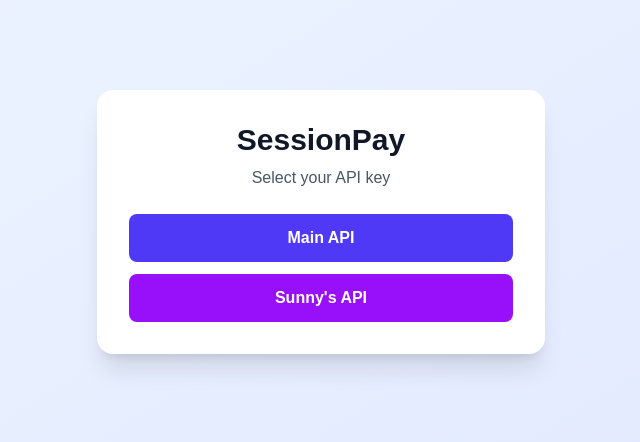
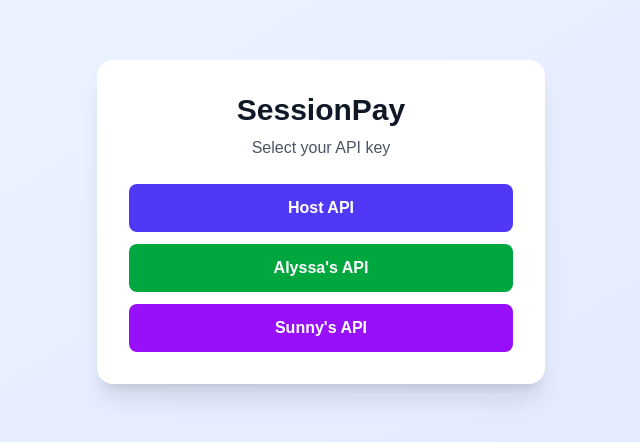
Before and after one commit to alissawu/locushack, a Next.js app in the folder application/: page / in a window 1280 px wide. Shown: the part 178-620 px from the top of the page, without its empty margins (319-959 px from the left). Built offline with nearby package versions, Linux system fonts and the light colour scheme.

Commit message:
add 3 people

```diff
--- a/application/app/page.tsx
+++ b/application/app/page.tsx
@@ -24,7 +24,7 @@ export default function ChatPage() {
   // Connection state
   const [ws, setWs] = useState<WebSocket | null>(null);
   const [connected, setConnected] = useState(false);
-  const [apiKey, setApiKey] = useState<'main' | 'sunny' | null>(null);
+  const [apiKey, setApiKey] = useState<'host' | 'alyssa' | 'sunny' | null>(null);
 
   // Room state
   const [rooms, setRooms] = useState<Room[]>([]);
@@ -217,10 +217,16 @@ export default function ChatPage() {
 
           <div className="space-y-3">
             <button
-              onClick={() => setApiKey('main')}
+              onClick={() => setApiKey('host')}
               className="w-full py-3 bg-indigo-600 hover:bg-indigo-700 text-white font-semibold rounded-lg transition-colors"
             >
-              Main API
+              Host API
+            </button>
+            <button
+              onClick={() => setApiKey('alyssa')}
+              className="w-full py-3 bg-green-600 hover:bg-green-700 text-white font-semibold rounded-lg transition-colors"
+            >
+              Alyssa's API
             </button>
             <button
               onClick={() => setApiKey('sunny')}
@@ -254,7 +260,7 @@ export default function ChatPage() {
               </div>
 
               <p className="text-sm text-gray-600 dark:text-gray-400 mb-4">
-                Connected with: {apiKey === 'main' ? 'Main API' : "Sunny's API"}
+                Connected with: {apiKey === 'host' ? 'Host API' : apiKey === 'alyssa' ? "Alyssa's API" : "Sunny's API"}
               </p>
 
               {connected ? (
--- a/application/shared/types.ts
+++ b/application/shared/types.ts
@@ -4,7 +4,7 @@ export type MessageType = 'connect' | 'create_room' | 'join_room' | 'chat' | 'sy
 
 export interface ConnectMessage {
   type: 'connect';
-  apiKey: 'main' | 'sunny';
+  apiKey: 'host' | 'alyssa' | 'sunny';
 }
 
 export interface CreateRoomMessage {
@@ -26,7 +26,7 @@ export type RoomMode = 'casual' | 'poker' | 'trip';
 export interface Participant {
   username: string;
   wallet?: string;
-  apiKey: 'main' | 'sunny';
+  apiKey: 'host' | 'alyssa' | 'sunny';
 }
 
 export interface Contact {
```
Also changed, not shown: 2 other files (tests, documents, lock files or other folders).
